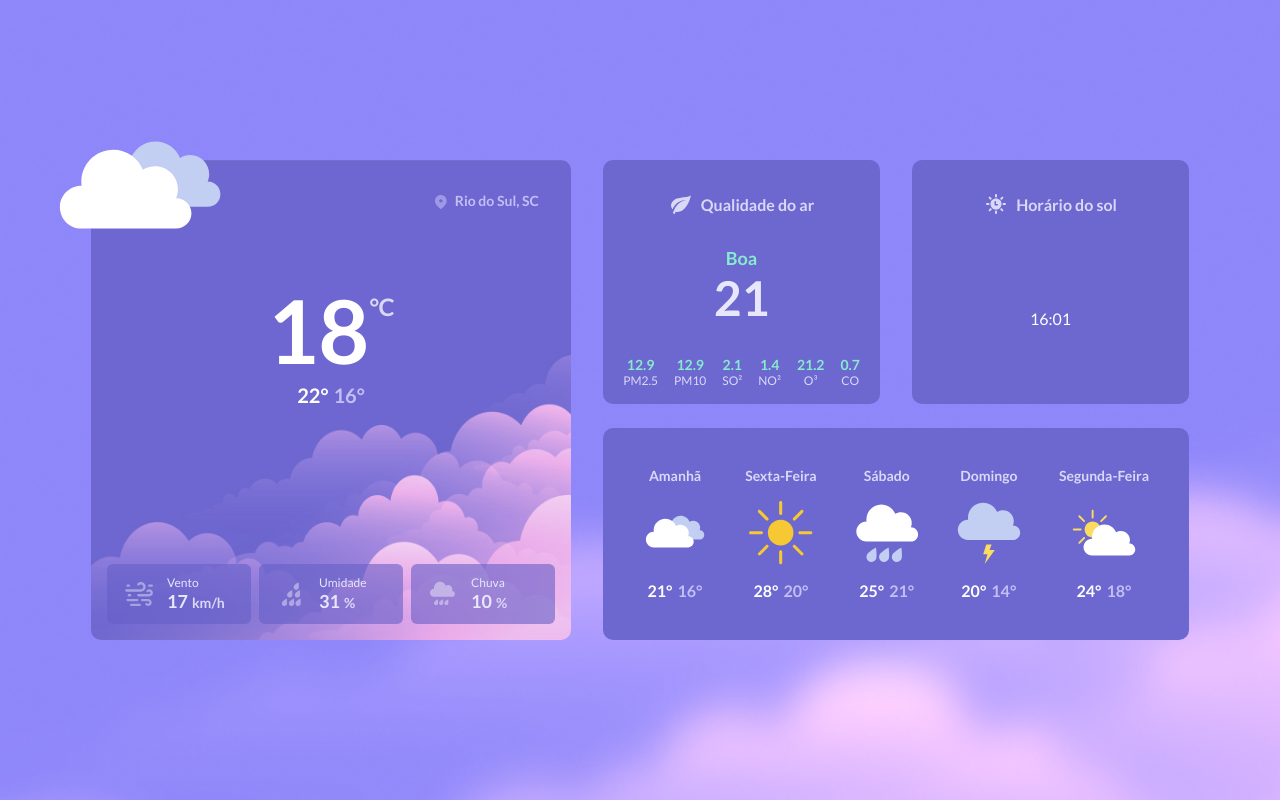
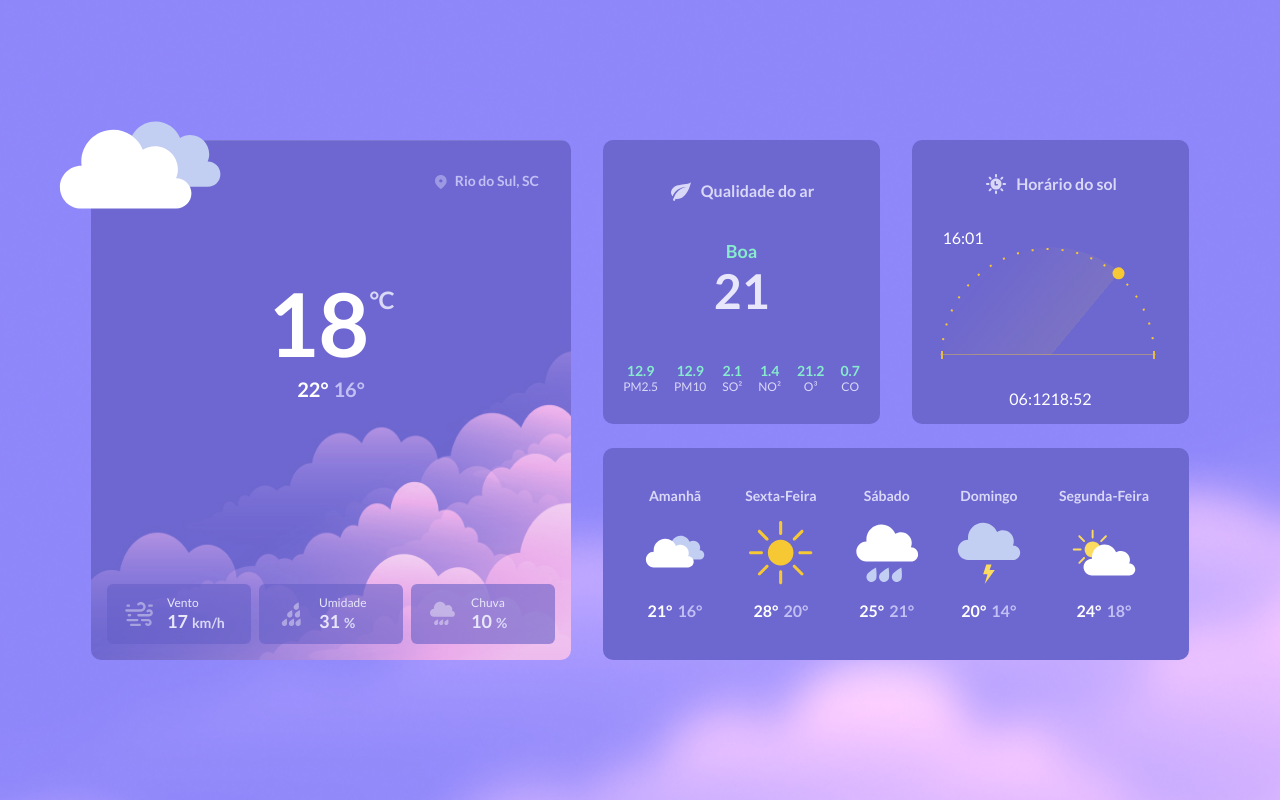
Before and after one commit to raiane-oliveira/Clima, a React (Create React App) app: page / in a window 1280 px wide. Built offline with nearby package versions, Linux system fonts and the light colour scheme.

Commit message:
feat: chart sun time

```diff
--- a/src/App.css
+++ b/src/App.css
@@ -204,6 +204,72 @@
     margin-bottom: auto;
 }
 
+/* Chart sun time section */
+.chart-sun-time-wrapper {
+    height: 11rem;
+}
+
+.chart-sun-time {
+    --pos-x: 72;
+    position: relative;
+    width: 21.6rem;
+    height: 21.6rem;
+}
+
+.chart-sun-time::before {
+    content: "";
+    width: 1.2rem;
+    height: 1.2rem;
+
+    position: absolute;
+    top: 50%;
+    left: 50%;
+    margin: -0.6rem; /* centraliza a bolinha do chart baseado na metade da altura */
+
+    border-radius: 50%;
+    background-color: var(--yellow);
+
+    /* Allows use percentage to rotate the chart */
+    --calc-percentage-to-deg: calc(
+        1deg * (((100 - var(--pos-x)) / -100) * 180)
+    );
+    transform: rotate(var(--calc-percentage-to-deg)) translate(10.6rem);
+    transition: 1s;
+}
+
+.chart {
+    height: 10.8rem;
+    overflow: hidden;
+}
+
+.chart::before {
+    content: "";
+    width: 21.6rem;
+    height: 21.6rem;
+
+    display: block;
+    border-radius: 50%;
+    background: linear-gradient(
+        180deg,
+        rgba(251, 219, 96, 0.2) 0%,
+        rgba(251, 219, 96, 0) 101.89%
+    );
+
+    --mask: linear-gradient(0deg, white 50%, transparent 0%);
+    mask: var(--mask);
+    -webkit-mask: var(--mask);
+
+    rotate: calc(1.8deg * var(--pos-x));
+
+    transition: 1s;
+}
+
+.chart img {
+    position: absolute;
+    top: 0;
+    left: -1%;
+}
+
 /* Week weather section */
 .week-weather {
     padding: 4rem;
--- a/src/components/SunTime.js
+++ b/src/components/SunTime.js
@@ -1,5 +1,6 @@
 import React from "react";
 import time from "../assets/time.svg";
+import charSunTime from "../assets/sun-time-chart.svg";
 
 export default function SunTime() {
     return (
@@ -8,7 +9,33 @@ export default function SunTime() {
                 <img src={time} alt="Ilustração relógio" />
                 <h2 className="title-box-weather">Horário do sol</h2>
             </section>
-            <section className="chart-sun-time">16:01</section>
+            <section className="container-chart-sun-time">
+                <TimeSunSection hour="16:01" />
+                <ChartSunTime />
+            </section>
+            <div className="time-wrapper-sun-time">
+                <TimeSunSection hour="06:12" />
+                <TimeSunSection hour="18:52" />
+            </div>
         </article>
     );
 }
+
+function TimeSunSection({ hour }) {
+    return <time className="time-sun-time">{hour}</time>;
+}
+
+function ChartSunTime({ children }) {
+    return (
+        <div className="chart-sun-time-wrapper">
+            <div className="chart-sun-time">
+                <div className="chart">
+                    <img
+                        src={charSunTime}
+                        alt="Gráfico representando os horários onde o sol está"
+                    />
+                </div>
+            </div>
+        </div>
+    );
+}
--- a/src/index.css
+++ b/src/index.css
@@ -10,6 +10,7 @@
     --text-green: #87ebcd;
     --light-purple: #e7e6fb;
     --more-light-purple: #c2bff4;
+    --yellow: #f6c833;
     font-family: "Lato", sans-serif;
     font-size: 62.5%; /* faz 1rem valer 10px */
 }
```
Also changed, not shown: src/assets/sun-time-chart.svg (added).
